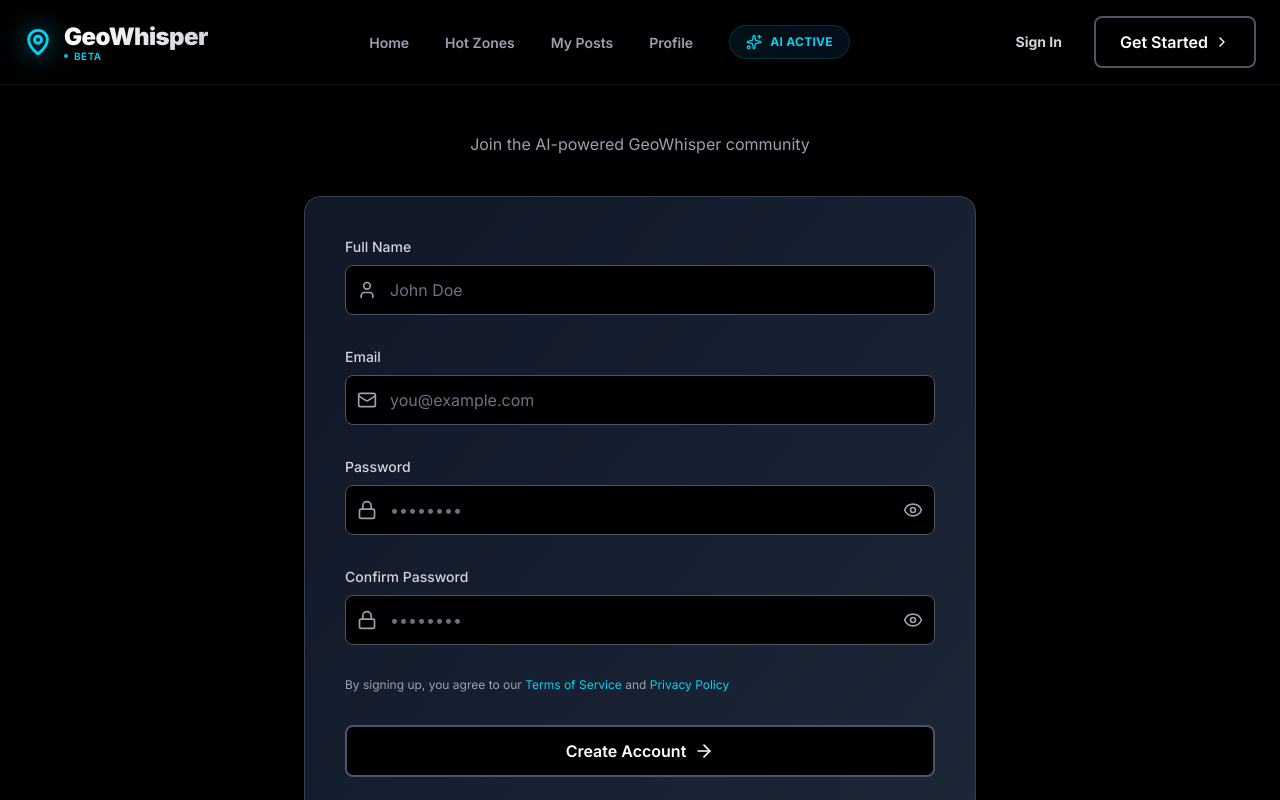
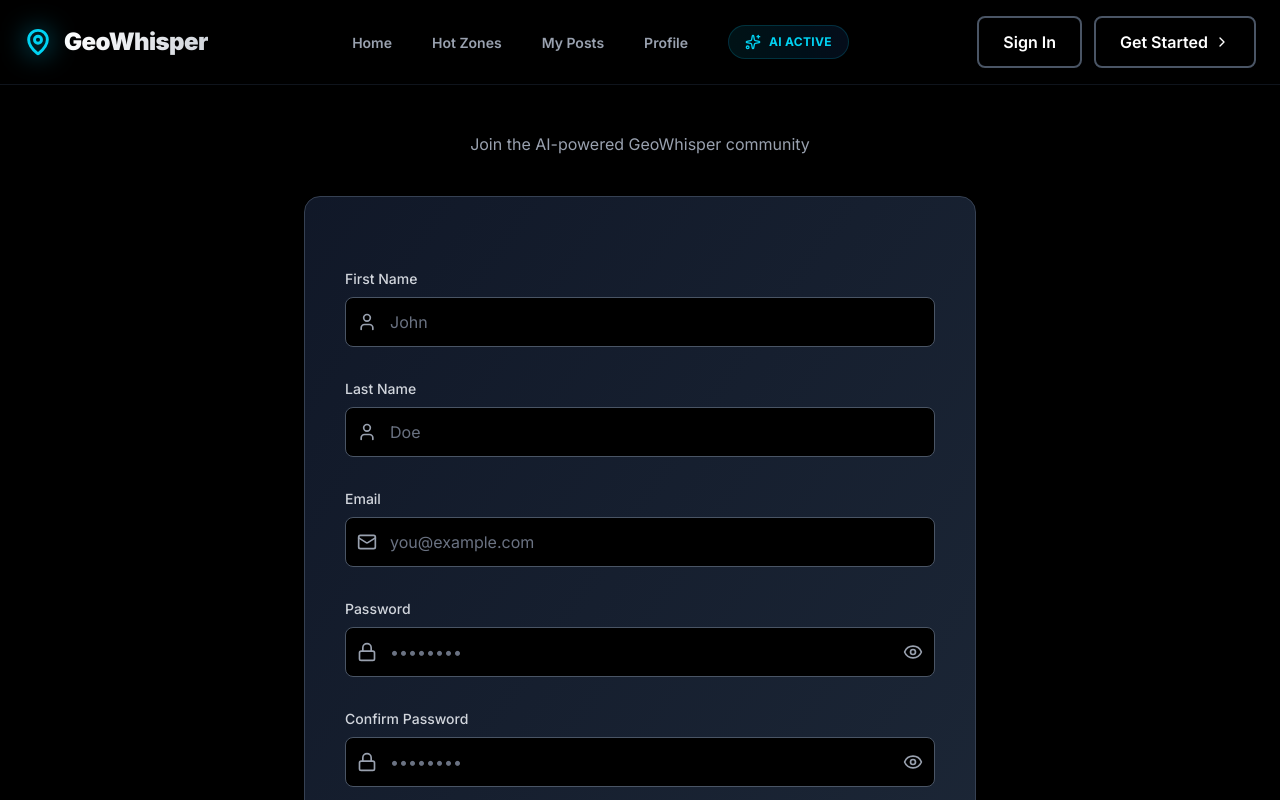
Before and after one commit to suvidhakarkera/GeoWhisper, a Next.js app in the folder frontend/: page /signup in a window 1280 px wide. Shown: the top 800 px of the page. Built offline with nearby package versions, Linux system fonts and the light colour scheme.

Commit message:
feat: Refactor Sign Up form to separate first and last name fields; update validation and submission logic

```diff
--- a/frontend/app/signup/page.tsx
+++ b/frontend/app/signup/page.tsx
@@ -9,7 +9,8 @@ import Footer from '@/components/Footer';
 import { FcGoogle } from 'react-icons/fc';
 
 export default function SignUp() {
-  const [name, setName] = useState('');
+  const [firstname, setFirstName] = useState('');
+  const [lastname, setLastName] = useState('');
   const [email, setEmail] = useState('');
   const [password, setPassword] = useState('');
   const [confirmPassword, setConfirmPassword] = useState('');
@@ -29,7 +30,8 @@ export default function SignUp() {
 
   const validateForm = () => {
     const newErrors: {name?: string; email?: string; password?: string; confirmPassword?: string} = {};
-    if (!name.trim()) newErrors.name = 'Full name is required';
+    if (!firstname.trim()) newErrors.name = 'First name is required';
+    if (!lastname.trim()) newErrors.name = 'Last name is required';
     if (!email) newErrors.email = 'Email is required';
     else if (!/\S+@\S+\.\S+/.test(email)) newErrors.email = 'Email is invalid';
     if (!password) newErrors.password = 'Password is required';
@@ -45,7 +47,7 @@ export default function SignUp() {
     e.preventDefault();
     if (validateForm()) {
       // Handle sign up logic here
-      console.log('Sign up:', { name, email, password });
+      console.log('Sign up:', { firstname,lastname, email, password });
     }
   };
 
@@ -82,16 +84,18 @@ export default function SignUp() {
           {/* Sign Up Form */}
           <div className="bg-linear-to-br from-gray-900 to-gray-800 rounded-2xl border border-gray-700 p-6 sm:p-8 lg:p-10 shadow-2xl">
             <form onSubmit={handleSubmit} className="space-y-6 lg:space-y-8">
-              {/* Name Input */}
+              {/* Name Inputs */}
+              <div className="grid grid-cols-1 sm:grid-cols-2 gap-4 lg:gap-6"/>
+               {/* First Name Input */}
               <div>
-                <label className="block text-sm font-medium mb-2 text-gray-300">Full Name</label>
+                <label className="block text-sm font-medium mb-2 text-gray-300">First Name</label>
                 <div className="relative">
                   <User className="absolute left-3 top-1/2 -translate-y-1/2 w-5 h-5 text-gray-400" />
                   <input
                     type="text"
-                    value={name}
-                    onChange={(e) => setName(e.target.value)}
-                    placeholder="John Doe"
+                    value={firstname}
+                    onChange={(e) => setFirstName(e.target.value)}
+                    placeholder="John"
                     className="w-full pl-11 pr-4 py-3 bg-black border border-gray-600 rounded-lg focus:outline-none focus:ring-2 focus:ring-cyan-500 focus:border-transparent transition-all text-white placeholder-gray-500"
                     required
                   />
@@ -99,6 +103,22 @@ export default function SignUp() {
                 {errors.name && <p className="text-red-400 text-sm mt-1">{errors.name}</p>}
               </div>
 
+              {/* Last Name Input */}
+              <div>
+                <label className="block text-sm font-medium mb-2 text-gray-300">Last Name</label>
+                <div className="relative">
+                  <User className="absolute left-3 top-1/2 -translate-y-1/2 w-5 h-5 text-gray-400" />
+                  <input
+                    type="text"
+                    value={lastname}
+                    onChange={(e) => setLastName(e.target.value)}
+                    placeholder="Doe"
+                    className="w-full pl-11 pr-4 py-3 bg-black border border-gray-600 rounded-lg focus:outline-none focus:ring-2 focus:ring-cyan-500 focus:border-transparent transition-all text-white placeholder-gray-500"
+                    required
+                  />
+                </div>
+                {errors.name && <p className="text-red-400 text-sm mt-1">{errors.name}</p>}
+              </div>
               {/* Email Input */}
               <div>
                 <label className="block text-sm font-medium mb-2 text-gray-300">Email</label>
--- a/frontend/components/Footer.tsx
+++ b/frontend/components/Footer.tsx
@@ -29,10 +29,7 @@ export default function Footer() {
             <p className="text-sm text-gray-400 leading-relaxed mb-4">
               Hyperlocal AI-powered communities. Your voice, your location, your neighborhood.
             </p>
-            <div className="flex items-center gap-2 text-xs text-gray-500">
-              <div className="w-2 h-2 rounded-full bg-cyan-400 animate-pulse"></div>
-              <span>Beta • 2025</span>
-            </div>
+
           </div>
 
           {/* Product Column */}
--- a/frontend/components/Navbar.tsx
+++ b/frontend/components/Navbar.tsx
@@ -27,16 +27,12 @@ export default function Navbar() {
                 <span className="text-2xl font-black tracking-tight bg-gradient-to-r from-white to-gray-300 bg-clip-text text-transparent">
                   GeoWhisper
                 </span>
-                <div className="flex items-center gap-1.5 -mt-1">
-                  <div className="w-1 h-1 rounded-full bg-cyan-400 animate-pulse"></div>
-                  <span className="text-[10px] text-cyan-400 font-semibold uppercase tracking-wider">Beta</span>
-                </div>
-              </div>
+                 </div>
             </motion.div>
           </Link>
 
           {/* Desktop Navigation Links */}
-          <div className="hidden md:flex items-center gap-1">
+          <div className="hidden md:flex items-center gap-2">
             <NavLink href="/">Home</NavLink>
             <NavLink href="/hot-zones">Hot Zones</NavLink>
             <NavLink href="/my-posts">My Posts</NavLink>
@@ -57,7 +53,8 @@ export default function Navbar() {
                 <motion.button
                   whileHover={{ scale: 1.05 }}
                   whileTap={{ scale: 0.95 }}
-                  className="px-5 py-2.5 text-sm font-bold text-gray-300 hover:text-white transition-colors"
+                  className="relative px-6 py-2.5 bg-black border-2 border-gray-600 text-white hover:border-cyan-500 py-3 rounded-lg font-semibold flex items-center justify-center gap-2 transition-all overflow-hidden group"
+
                 >
                   Sign In
                 </motion.button>
@@ -66,7 +63,7 @@ export default function Navbar() {
                 <motion.button
                   whileHover={{ scale: 1.05, boxShadow: "0 0 20px rgba(6, 182, 212, 0.3)" }}
                   whileTap={{ scale: 0.95 }}
-                  className="relative px-6 py-2.5  bg-black border-2 border-gray-600 hover:border-[#7B3FBF] text-white py-3 rounded-lg font-semibold flex items-center justify-center gap-2 transition-all  hover:shadow-[#7B3FBF]/10 overflow-hidden group"
+                  className="relative px-6 py-2.5  bg-black border-2 border-gray-600 hover:border-cyan-500  text-white py-3 rounded-lg font-semibold flex items-center justify-center gap-2 transition-all  hover:border-cyan-500 overflow-hidden group"
                 >
                   <span className="relative z-10 flex items-center gap-1.5">
                     Get Started
```
